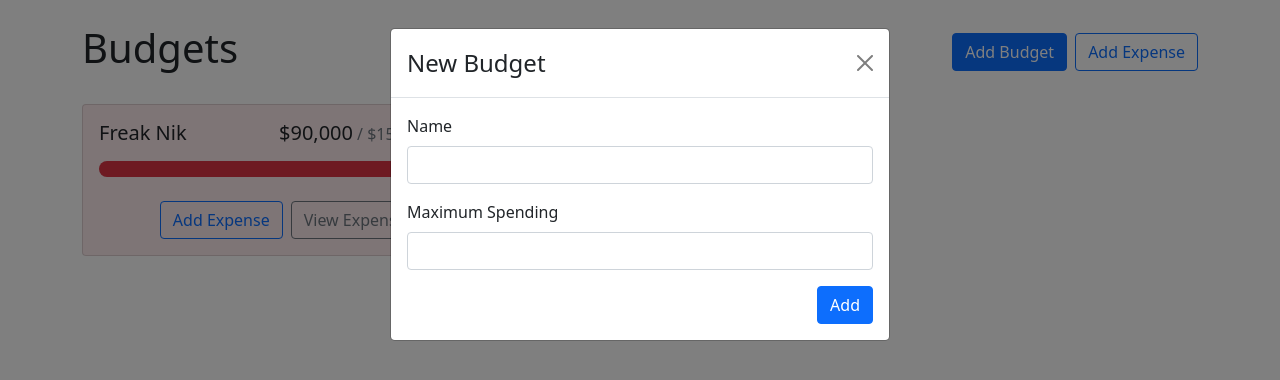
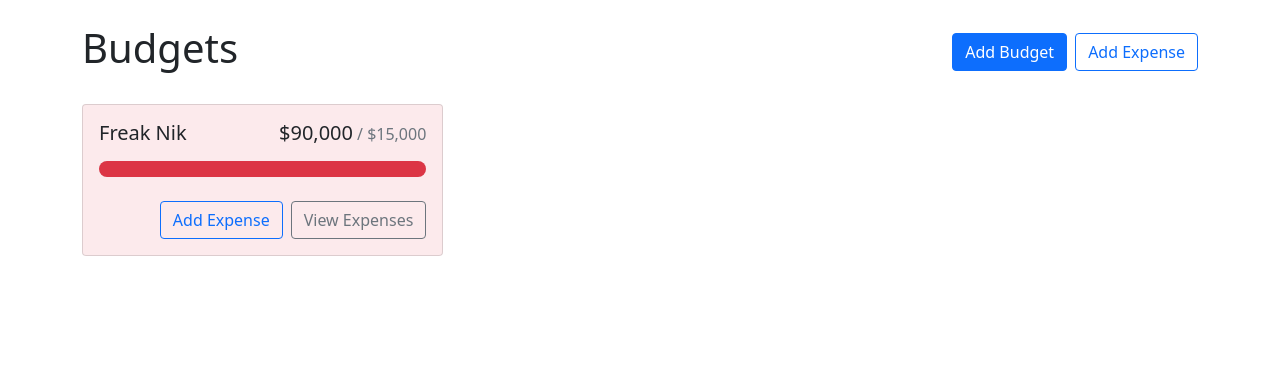
Before and after one commit to coredelle/budget, a React (Create React App) app: page / in a window 1280 px wide. Shown: the top 380 px of the page. Built offline with nearby package versions, Linux system fonts and the light colour scheme.

Commit message:
show and hide modal on click of add budget

```diff
--- a/src/App.js
+++ b/src/App.js
@@ -2,8 +2,10 @@ import Container from "react-bootstrap/Container";
 import { Button, Stack } from "react-bootstrap";
 import BudgetCard from "./components/BudgetCard";
 import AddBudgetModal from "./components/AddBudgetModal";
+import { useState } from "react";
 
 function App() {
+  const [showAddBudgetModal, setShowAddBudgetModal] = useState(false);
   return (
     <>
         {/*my gives mergin at top and bottom of page*/}
@@ -13,7 +15,7 @@ function App() {
             {/*  me sticks it to the left side of the screen*/}
             <h1 className='me-auto'>Budgets</h1>
             {/*  variant gives color*/}
-            <Button variant='primary'>Add Budget</Button>
+            <Button variant='primary' onClick={() => setShowAddBudgetModal(true)}>Add Budget</Button>
             <Button variant='outline-primary'>Add Expense</Button>
           </Stack>
           <div style={{
@@ -25,7 +27,7 @@ function App() {
           <BudgetCard name={'Freak Nik'} amount={90000} max={15000}/>
           </div>
         </Container>
-        <AddBudgetModal show/>
+        <AddBudgetModal show={showAddBudgetModal} handleClose={() => {setShowAddBudgetModal(false)}}/>
     </>
   );
 }
```
